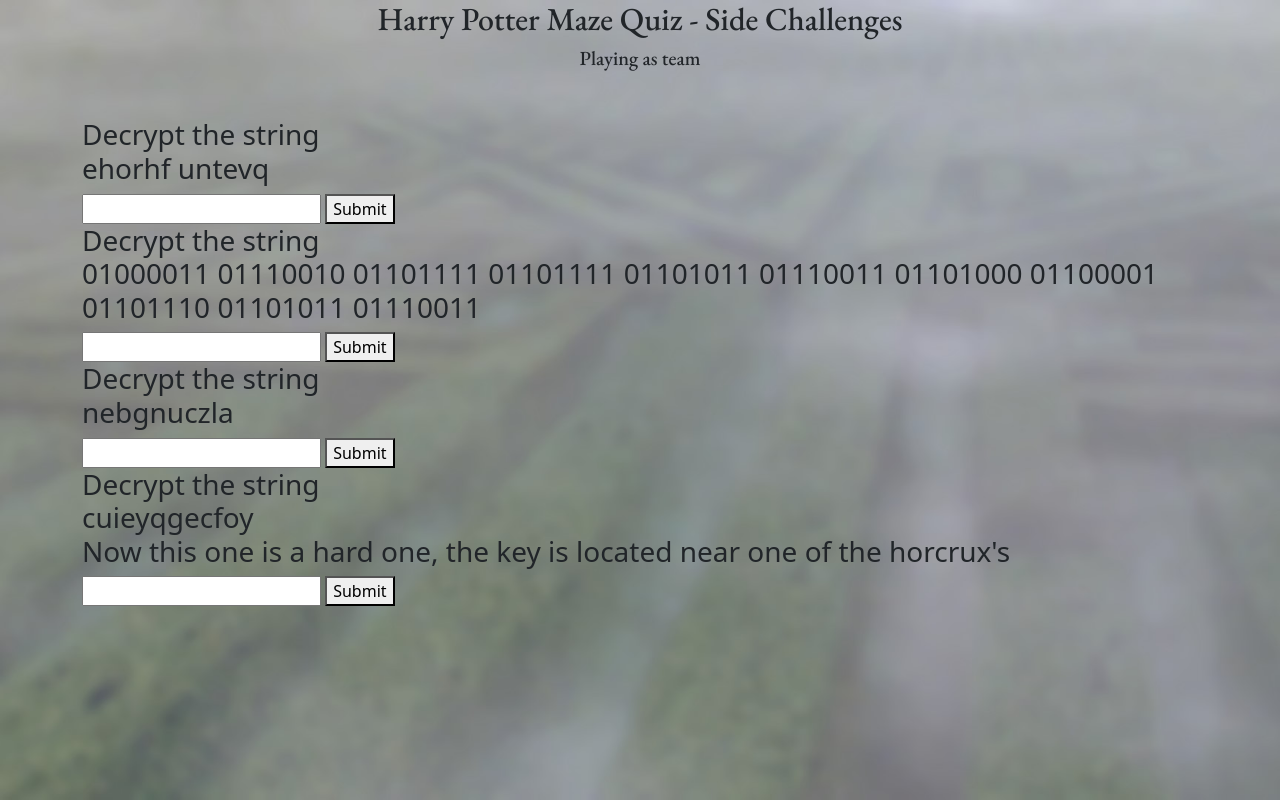
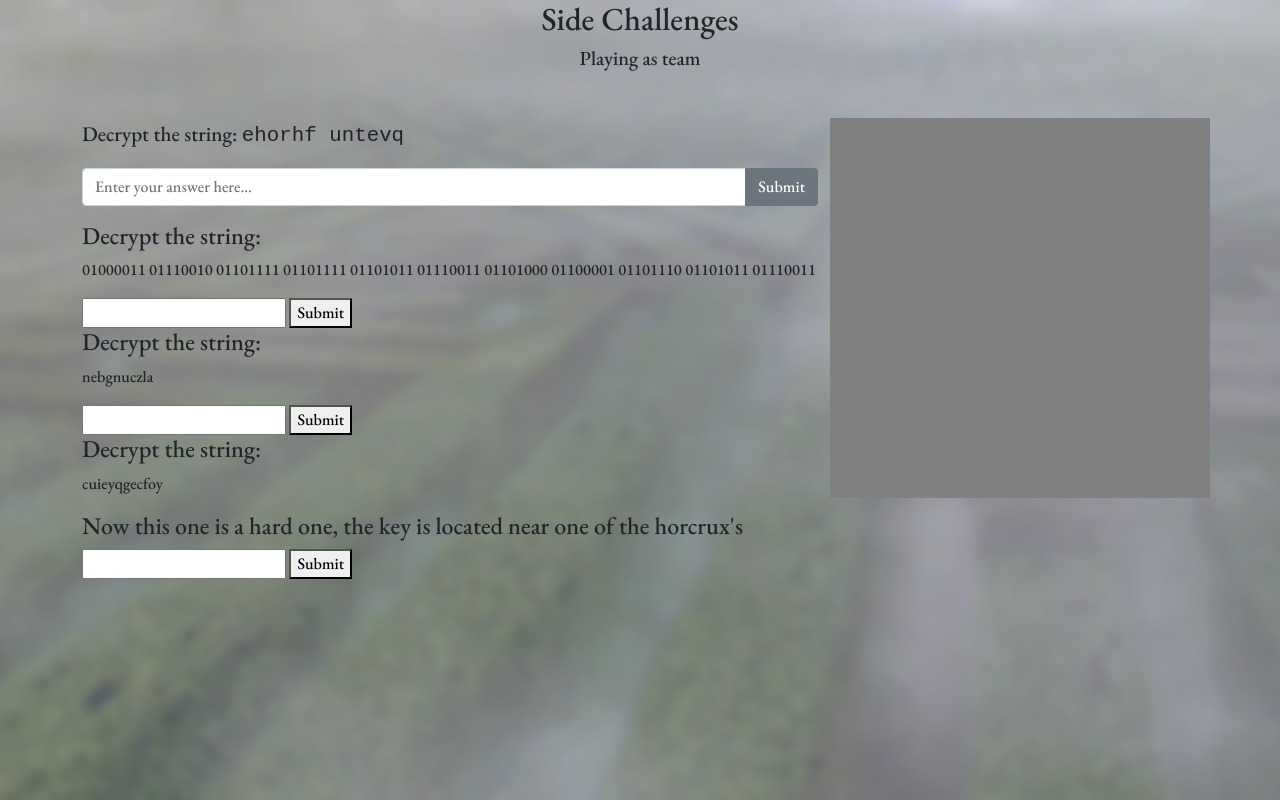
Before and after one commit to ariten/HP_Maze, a Django app: template maze_server/maze/templates/maze/side_challenges.html in a window 1280 px wide. Run offline with Django 3.2, Linux system fonts and the light colour scheme; the template is opened without the code that fills it, so the values that code supplies are empty.

Commit message:
Add basic map grid to side challenge page

```diff
--- /dev/null
+++ b/maze_server/maze/static/maze/css/page_sc.css
@@ -0,0 +1,18 @@
+
+#mazeGrid {
+    padding: 0;
+}
+
+.mazeGridSquare {
+    width: 50%;
+    margin: 0;
+    padding: 0;
+}
+
+.scPrompt {
+    font-size: 1.3em;
+}
+
+.scText {
+    font-family: 'Courier New', monospace;
+}
--- a/maze_server/maze/static/maze/css/style.css
+++ b/maze_server/maze/static/maze/css/style.css
@@ -1,69 +1,3 @@
-h2 {
+body {
     font-family: 'EB Garamond', serif;
 }
-
-h5 {
-    font-family: 'EB Garamond', serif;
-}
-
-h6 {
-    font-family: 'EB Garamond', serif;
-}
-
-#terminalBox {
-    /* border: black 2px solid; */
-    border-radius: 4px;
-    background-color: #4d4d4d;
-    color: #1dc756;
-    padding: 0;
-    font-family: 'Roboto', sans-serif;
-    font-size: 1.1em;
-    position: relative;
-}
-
-#terminalOutputBox {
-    overflow-x: hidden;
-    overflow-y: scroll;
-    height: 15em;
-    margin-left: 10px;
-}
-
-#terminalBox span {
-    font-size: 1.3em;
-    margin-right: 0.3em;
-}
-
-#userTextInput:focus {
-    /* background-color: #ffffff; */
-    border: 0;
-    outline:none;
-    background-color: inherit;
-}
-
-#userTextInput {
-    border: 0;
-    background-color: #4d4d4d;
-    color: #1dc756;
-    /* border-bottom: 2px solid black; */
-}
-
-#scoreBox {
-    margin-left: 0.3em;
-    padding-top: 5px;
-}
-
-#terminalBottomBar {
-    padding: 0px 10px 5px 10px;
-    border-radius: inherit;
-}
-
-#lockoutOverlay {
-    width: 100%;
-    height: 100%;
-    border-radius: inherit;
-    background-color: rgb(36, 36, 36);
-    opacity: 0.8;
-    color: white;
-    font-size: 3em;
-    visibility: hidden;
-}
--- a/maze_server/maze/static/maze/js/side_challenges.js
+++ b/maze_server/maze/static/maze/js/side_challenges.js
@@ -14,7 +14,12 @@
             "question": question_num,
         },
         function (data) {
-            $('#scResult' + question_num).html(data)
+
+            $('#scResult' + question_num).html(data.message)
+
+            if (data.correct) {
+                $('#mazeGridSquare' + question_num).attr('src', data.imagePath)
+            }
         }
     )
 }
--- a/maze_server/maze/templates/maze/index.html
+++ b/maze_server/maze/templates/maze/index.html
@@ -1,7 +1,10 @@
 {% extends "maze/base.html" %}
 {% load static %}
 
-{% block css %}<link rel="stylesheet" href="{% static 'maze/css/style.css' %}">{% endblock %}
+{% block css %}
+<link rel="stylesheet" href="{% static 'maze/css/style.css' %}">
+<link rel="stylesheet" href="{% static 'maze/css/page_main.css' %}">
+{% endblock %}
 
 {% block content %}
 <h2 class="text-center mb-2">Harry Potter Maze Quiz</h2>
--- a/maze_server/maze/templates/maze/side_challenges.html
+++ b/maze_server/maze/templates/maze/side_challenges.html
@@ -3,31 +3,56 @@
 
 {% block title %}Side Challenges{% endblock %}
 
-{% block css %}<link rel="stylesheet" href="{% static 'maze/css/style.css' %}">{% endblock %}
+{% block css %}
+<link rel="stylesheet" href="{% static 'maze/css/style.css' %}">
+<link rel="stylesheet" href="{% static 'maze/css/page_sc.css' %}">
+{% endblock %}
 
 {% block content %}
-<h2 class="text-center mb-2">Harry Potter Maze Quiz - Side Challenges</h2>
+
+<h2 class="text-center mb-2">Side Challenges</h2>
 <h5 class="text-center mb-5">Playing as team {{ user_id }}</h5>
 
-<h3>Decrypt the string <br> ehorhf untevq</h3>
-<input type="text" id="userTextInputSC1">
-<button onclick="submitAnswer(1)">Submit</button>
-<div id="scResult1"></div>
+<div class="row">
+    <div class="col-md-8">
+        {% comment %} Questions go here {% endcomment %}
+        <p class="scPrompt">Decrypt the string: <span class="scText">ehorhf untevq</span></p>
 
-<h3>Decrypt the string <br> 01000011 01110010 01101111 01101111 01101011 01110011 01101000 01100001 01101110 01101011 01110011</h3>
+        <div class="input-group">
+            <input type="text" class="form-control" id="userTextInputSC1" placeholder="Enter your answer here..." autocomplete="off" data-lpignore="true">
+            <button class="btn btn-secondary" type="button" onclick="submitAnswer(1)">Submit</button>
+        </div>
+        <div id="scResult1" class="mb-3"></div>
+
+        <h4>Decrypt the string:</h4>
+        <p class="sideChallengeText">01000011 01110010 01101111 01101111 01101011 01110011 01101000 01100001 01101110 01101011 01110011</p>
+
         <input type="text" id="userTextInputSC2">
         <button onclick="submitAnswer(2)">Submit</button>
         <div id="scResult2"></div>
 
-<h3>Decrypt the string <br> nebgnuczla</h3>
+        <h4>Decrypt the string:</h4>
+        <p class="sideChallengeText">nebgnuczla</p>
+
         <input type="text" id="userTextInputSC3">
         <button onclick="submitAnswer(3)">Submit</button>
         <div id="scResult3"></div>
 
-<h3>Decrypt the string <br> cuieyqgecfoy <br> Now this one is a hard one, the key is located near one of the horcrux's</h3>
+        <h4>Decrypt the string:</h4>
+        <p class="sideChallengeText">cuieyqgecfoy</p>
+        <h4>Now this one is a hard one, the key is located near one of the horcrux's</h4>
+
         <input type="text" id="userTextInputSC4">
         <button onclick="submitAnswer(4)">Submit</button>
         <div id="scResult4"></div>
+    </div>
+
+    <div id="mazeGrid" class="col-md-4">
+        {% comment %} Maze grid goes here {% endcomment %}
+        <img id="mazeGridSquare1" class="mazeGridSquare" src="{% static "maze/img/mazesquare.jpg" %}"><img id="mazeGridSquare3" class="mazeGridSquare" src="{% static "maze/img/mazesquare.jpg" %}"><img id="mazeGridSquare2" class="mazeGridSquare" src="{% static "maze/img/mazesquare.jpg" %}"><img id="mazeGridSquare4" class="mazeGridSquare" src="{% static "maze/img/mazesquare.jpg" %}">
+    </div>
+</div>
+
 {% endblock %}
 
 {% block hints %}
```
Also changed, not shown: maze_server/maze/static/maze/css/page_main.css (added, +58 -0 lines), maze_server/maze/views.py (+14 -1 lines), maze_server/maze/static/maze/img/mazesquare.jpg (added). Lines whose indentation alone changed are shown as unchanged.
